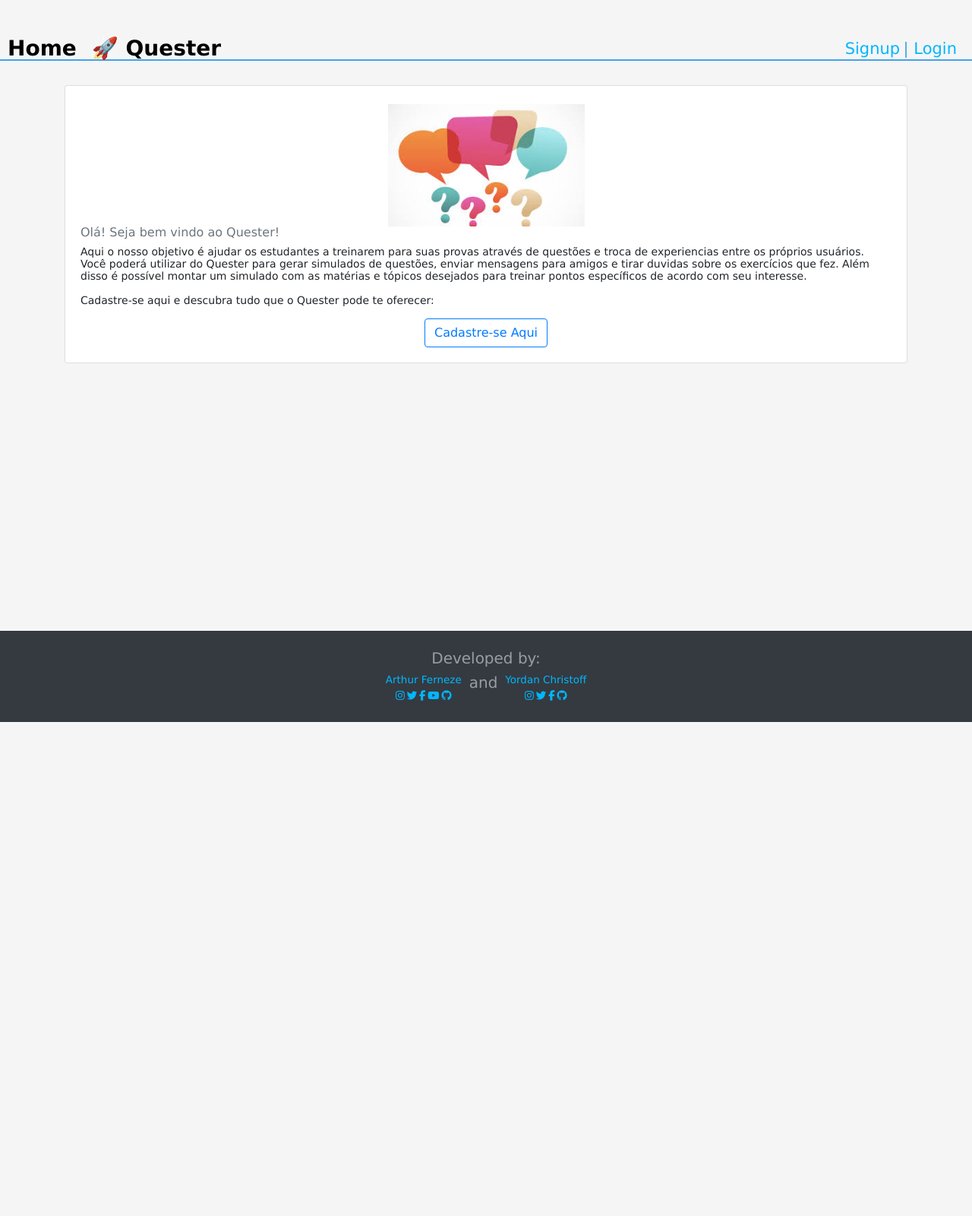
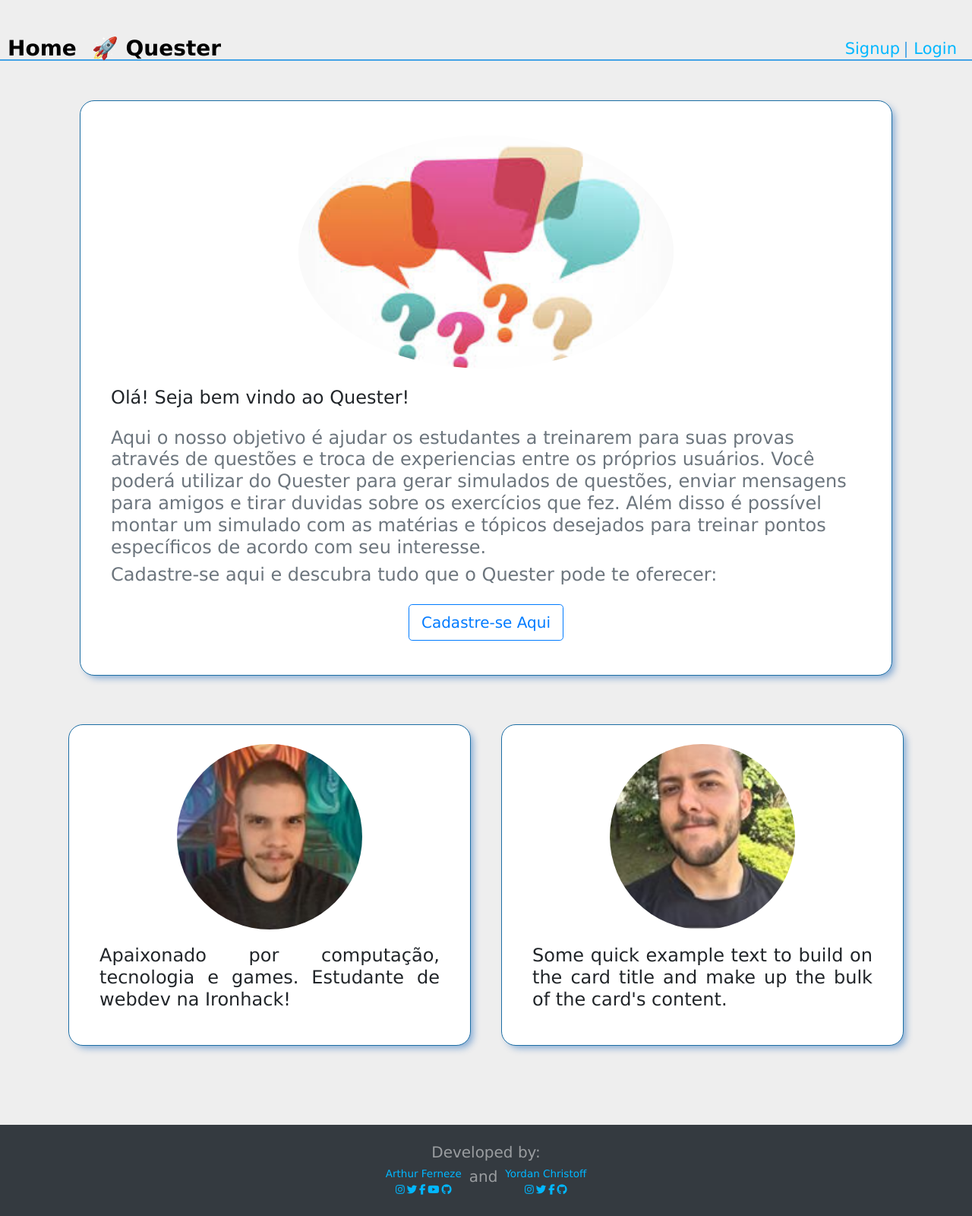
Before and after one commit to farneze/Project-Ironhack-FS-Application, a Node server app: page / in a window 1280 px wide. Shown: the whole page at 76% size. Before the commit the page ends 950 px from the top, so only its background shows below. Run offline with Node 20, Linux system fonts and the light colour scheme; some libraries are stand-ins or nearby versions.

Commit message:
now it goes

```diff
--- a/public/stylesheets/index.css
+++ /dev/null
@@ -1,4 +0,0 @@
-.indexSection{
-
-    /* padding-bottom: 30vh; */
-}
--- a/public/stylesheets/style.css
+++ b/public/stylesheets/style.css
@@ -1,8 +1,7 @@
 body {
   padding: 50px 0 0;
-  background-color: #f5f5f5;
+  background-color: #eee;
   font: 14px "Lucida Grande", Helvetica, Arial, sans-serif;
-
   margin-bottom: 30px;
 }
 
@@ -14,17 +13,46 @@ body {
   margin: 20px auto 20px !important;
   padding: 25px 20px !important;
   background-color: white;
+  /* border: 1px solid #00b7ff; */
   border: 1px solid #1c6ea4;
   border-radius: 19px;
-  -webkit-box-shadow: 5px 5px 10px -2px rgba(0, 0, 0, 0.45);
-  box-shadow: 5px 5px 10px -2px rgba(0, 0, 0, 0.45);
+  -webkit-box-shadow: 5px 5px 10px -2px rgba(0, 86, 179, 0.45);
+  box-shadow: 5px 5px 10px -2px rgba(0, 86, 179, 0.45);
+  /* -webkit-box-shadow: 5px 5px 10px -2px rgba(0, 0, 0, 0.45);
+  box-shadow: 5px 5px 10px -2px rgba(0, 0, 0, 0.45); */
+}
+
+.image {
+  display: block;
+  margin-left: auto;
+  margin-right: auto;
+  width: 50%;
+}
+
+.myCard {
+  margin: 20px 20px !important;
+  padding: 25px 20px !important;
+  background-color: white;
+  /* border: 1px solid #00b7ff; */
+  border: 1px solid #1c6ea4;
+  border-radius: 19px;
+  -webkit-box-shadow: 5px 5px 10px -2px rgba(0, 86, 179, 0.45);
+  box-shadow: 5px 5px 10px -2px rgba(0, 86, 179, 0.45);
+  /* -webkit-box-shadow: 5px 5px 10px -2px rgba(0, 0, 0, 0.45);
+  box-shadow: 5px 5px 10px -2px rgba(0, 0, 0, 0.45); */
 }
 
 .ques {
   text-align: justify !important;
   text-justify: inter-word !important;
 }
-
+.search {
+  margin: 0 !important;
+  border: 0 !important;
+  padding: 0 !important;
+  width: 0% !important;
+  height: 0% !important;
+}
 .form-check {
   margin: 1px 0;
   padding-left: 50px !important;
--- a/views/index.hbs
+++ b/views/index.hbs
@@ -1,22 +1,34 @@
 
-    <section class="d-flex container justify-content-center mt-3 pt-3 ">
-        <div class="card mx-0 px-0 h-75">
-            <div class="card-body">
-                <img class="card-img-top w-25 rounded border-0 mx-auto d-block img-fluid img-thumbnail" src="/images/images.jpg" alt="Card image cap">
-                {{!-- <h5 class="card-title">{{title}}</h5> --}}
-                <h6 class="card-subtitle mb-2 text-muted">Olá! Seja bem vindo ao Quester! </h6>
-                <p class="card-text"> Aqui o nosso objetivo é ajudar os estudantes a treinarem para suas
+    <section class="d-flex flex-column container justify-content-center mt-3 pt-3 ">
+        <div class="row card myCard">
+            <div class="col card-body">
+                <img class="image pb-6 card-img-top rounded-circle" src="/images/images.jpg" alt="Card image cap">
+                <h6 class="h4 card-subtitle my-4">Olá! Seja bem vindo ao Quester! </h6>
+                <p class="h4 card-text text-muted"> Aqui o nosso objetivo é ajudar os estudantes a treinarem para suas
                     provas através de questões e troca de experiencias entre os próprios
                     usuários. Você poderá utilizar do Quester para gerar simulados de
                     questões, enviar mensagens para amigos e tirar duvidas sobre os
                     exercícios que fez. Além disso é possível montar um simulado com as
                     matérias e tópicos desejados para treinar pontos específicos de acordo
                     com seu interesse.</p>
-                <p>Cadastre-se aqui e descubra tudo que o Quester pode te oferecer:</p>
+                <p class="h4 mb-4 text-muted">Cadastre-se aqui e descubra tudo que o Quester pode te oferecer:</p>
                 <div class="test">
-                    <a href="/signup" class="card-link btn btn-outline-primary">Cadastre-se Aqui</a>
+                    <a href="/signup" class="card-link btn btn-outline-primary btn-lg">Cadastre-se Aqui</a>
                 </div>
-
+            </div>
+        </div>
+        <div class="row d-flex flex-row mt-4">
+            <div class="myCard col card mx-4 px-5" style="width: 18rem;">
+                <img class="image card-img-top rounded-circle" src="/images/arthur.jpg" alt="Card image cap">
+                <div class="card-body">
+                    <p class="text-justify h4 card-text">Apaixonado por computação, tecnologia e games. Estudante de webdev na Ironhack!</p>
+                </div>
+            </div>
+            <div class="myCard col card mx-4 px-5" style="width: 18rem;">
+                <img class="image card-img-top rounded-circle" src="/images/yordan.jpg" alt="Card image cap">
+                <div class="card-body">
+                    <p class="text-justify h4 card-text">Some quick example text to build on the card title and make up the bulk of the card's content.</p>
+                </div>
             </div>
         </div>
     </section>
--- a/views/partials/aPartialQuestion.hbs
+++ b/views/partials/aPartialQuestion.hbs
@@ -1,21 +1,19 @@
 
 {{#each this}}
-    <div class="question">
-        {{#if @index}}
+    {{#if @index}}
+        <div class="question">
             <h4>{{@index}}. {{this.question}}</h4>
             <ol type="a">
             {{#each this.randomizedAnswers}}
                 {{#if @index}}
-
-                        <li><h5>{{this}}</h5></li>
+                    <li><h5>{{this}}</h5></li>
                 {{/if}}
-
             {{/each}}
             </ol>
             <div>
                 <a href="/editquestion?questionID={{this.id}}" class="pb-2 mb-2 btn btn-info" role="button">Edit</a>
                 <a href="/deletequestion?questionID={{this.id}}" class="pb-2 mb-2 btn btn-info" role="button">Delete</a>
             </div>
-        {{/if}}
-    </div>
+        </div>
+    {{/if}}
 {{/each}}
--- a/views/subjects/addEditSubjects.hbs
+++ b/views/subjects/addEditSubjects.hbs
@@ -1,6 +1,6 @@
 <h1>{{title}}</h1>
 <p>Please, enter the required data bellow in each field to create a new question in the questions database</p>
-<form action="/addeditsubjects" method="POST">
+<form class="question" action="/addeditsubjects" method="POST">
 
   {{#if subject}}
     <input type="text" name="subject" class="form-control" value={{subject}}>
--- a/views/subjects/querySubjects.hbs
+++ b/views/subjects/querySubjects.hbs
@@ -6,7 +6,7 @@ necessárias e enviará como metodo "post" para o indexRoutes --}}
 <h1>{{title}}</h1>
 <p>Please, enter the required data bellow in each field to create a new question in the questions database</p>
 
-<form action="/querysubjects" method="GET">
+<form class="question" action="/querysubjects" method="GET">
 
   <div class="form-group">
       <select id="inputSubject" class="form-control" name="subject" onchange="this.form.submit()">
```
Also changed, not shown: routes/index.routes.js (+0 -30 lines), views/questions/addQuestion.hbs (+11 -23 lines), views/questions/takeTest.hbs (+4 -3 lines), views/questions/viewQuestions.hbs (+10 -17 lines), public/images/arthur.jpg (added), public/images/yordan.jpg (added).
